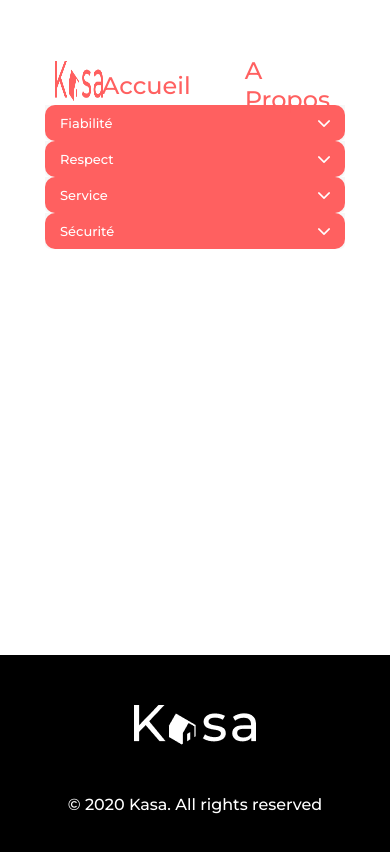
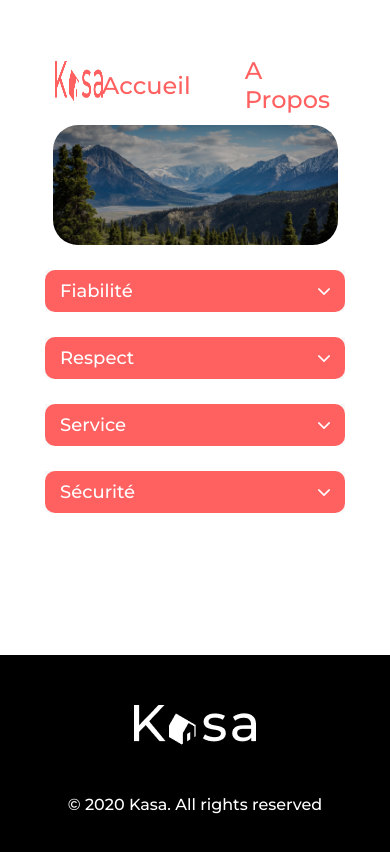
Before and after one commit to M0gu1/P7-KASA, a React (Create React App) app in the folder kasa/: page /a_propos in a window 390 px wide. Shown: the top 852 px of the page. Built offline with nearby package versions, Linux system fonts and the light colour scheme.

Commit message:
commit_7_mai

```diff
--- /dev/null
+++ b/kasa/src/components/BannerAbout.js
@@ -0,0 +1,12 @@
+import '../styles/components/_banner-about.scss';
+
+function BannerAbout() {
+	return (
+		<div className="banner-about-container">
+			<div className="banner-about-img-container">
+			</div>
+		</div>
+	);
+}
+
+export default BannerAbout
--- a/kasa/src/components/Carrousel.js
+++ b/kasa/src/components/Carrousel.js
@@ -1,5 +1,7 @@
 import '../styles/components/_carrousel.scss';
 import { useState } from 'react';
+import ArrowRight from '../assets/right_arrow.png';
+import ArrowLeft from '../assets/left_arrow.png';
 
 // A compléter pour gestion des slides !!
 function Slider({ imageSlider }) {
@@ -18,7 +20,7 @@ function Slider({ imageSlider }) {
             galleryNext(imageSlider.length - 1)
     }
     return (
-        <section style={{backgroundImage : `url(${imageSlider[currentIndex]})`}} className='carousel'>
+        <section style={{backgroundImage : `url(${imageSlider[galleryState]})`}} className='carrousel'>
             {imageSlider.length > 1 &&
                 <>
                     <img
@@ -33,7 +35,7 @@ function Slider({ imageSlider }) {
                         alt="show previous slider"
                         onClick={prevSlide}
                     />
-                    <p className='slideCount'>{currentIndex + 1} / {imageSlider.length}</p>
+                    <p className='slideCount'>{galleryState + 1} / {imageSlider.length}</p>
                 </>
             }
         </section>
--- a/kasa/src/components/Collapse.js
+++ b/kasa/src/components/Collapse.js
@@ -2,7 +2,7 @@ import '../styles/components/_collapse.scss'
 import arrow from '../assets/dropdown-up-arrow.png';
 import { useState } from 'react';
 
-export default function Collapse({ title, content }) {
+function Collapse({ title, content }) {
 
     const [toggle, setToggle] = useState(false);
 
@@ -29,3 +29,5 @@ export default function Collapse({ title, content }) {
         </>
     )
 }
+
+export default Collapse
--- a/kasa/src/pages/Apropos.js
+++ b/kasa/src/pages/Apropos.js
@@ -2,6 +2,7 @@ import React from 'react'
 import { useState } from 'react'
 import Header from '../components/Header'
 import Collapse from '../components/Collapse'
+import BannerAbout from '../components/BannerAbout'
 
 const Apropos = () => {
     const [Datas] = useState(
@@ -32,14 +33,15 @@ const Apropos = () => {
     return (
         <div>
             <Header />
+            <BannerAbout />
             <div className='a_propos_datas'>
-                {Datas.map((data,i) => {
+                {Datas.map((data) => {
                     return (
                         <Collapse
                             key={data.id}
                             id={data.id}
                             title={data.title}
-                            cover={data.content}
+                            content={data.content}
                         />
                     )
                 })}
--- a/kasa/src/pages/FicheLogement.js
+++ b/kasa/src/pages/FicheLogement.js
@@ -1,12 +1,12 @@
 import React from 'react'
 import Header from '../components/Header'
-import Card from '../components/Card'
+import Carrousel from '../components/Carrousel'
 
 const FicheLogement = () => {
     return (
         <div>
             <Header />
-            <Card />
+            <Carrousel />
         </div>
     );
 };
--- /dev/null
+++ b/kasa/src/styles/components/_banner-about.scss
@@ -0,0 +1,19 @@
+@import '../mixin/mixin';
+@import '../variables/variables';
+
+.banner-about-container {
+    position: relative;
+    @include flex;
+    border-radius: 25px;
+    background-image: linear-gradient(rgba(0, 0, 0, 0.3), rgba(0, 0, 0, 0.3)), url('../../assets/kasa_about_cover.png');
+    background-position: center;
+    background-size: cover;
+    height: 223px;
+    padding: 20px;
+    max-width: 95%;
+    margin: 43px auto;
+
+    @media screen and (max-width: 550px) {
+        margin: 20px auto;
+        height: 120px;
+    }}
--- a/kasa/src/styles/components/_collapse.scss
+++ b/kasa/src/styles/components/_collapse.scss
@@ -6,7 +6,7 @@
     max-width: 1100px;
     border-bottom-left-radius: 5px;
     border-bottom-right-radius: 5px;
-    margin: 0 auto;
+    margin: 25px auto;
 
     &_title {
         @include flex(row, space-between, center);
@@ -14,7 +14,7 @@
         color: $primary;
         border-radius: 10px;
         font-weight: 500;
-        font-size: clamp(13px, 2vw, 18px);
+        font-size: 18px;
         padding: 10px 15px;
         cursor: pointer;
 
@@ -38,15 +38,12 @@
     &_content {
         display: flex;
         flex-direction: column;
-        gap: 5px;
-        letter-spacing: 1px;
         visibility: visible;
         opacity: 1;
         height: auto;
-        padding: 10px;
-        letter-spacing: 1px;
-        font-size: clamp(12px, 2vw, 16px);
-        color: secondary;
+        padding: 19px;
+        font-size: 16px;
+        color: $secondary;
         transition: visibility 0.5s ease-in-out,
             opacity 0.5s ease-in-out,
             height 0.2s ease-in-out;
--- a/kasa/src/styles/pages/_a_propos.scss
+++ b/kasa/src/styles/pages/_a_propos.scss
@@ -5,3 +5,7 @@
     background-color: $tertiary;
     color: $secondary;
 }
+
+.a_propos_data {
+    background-image: linear-gradient(rgba(0, 0, 0, 0.3), rgba(0, 0, 0, 0.3)), url('../../assets/kasa_about_cover.png');
+}
```
Also changed, not shown: kasa/src/assets/left_arrow.png (added), kasa/src/assets/right_arrow.png (added).
